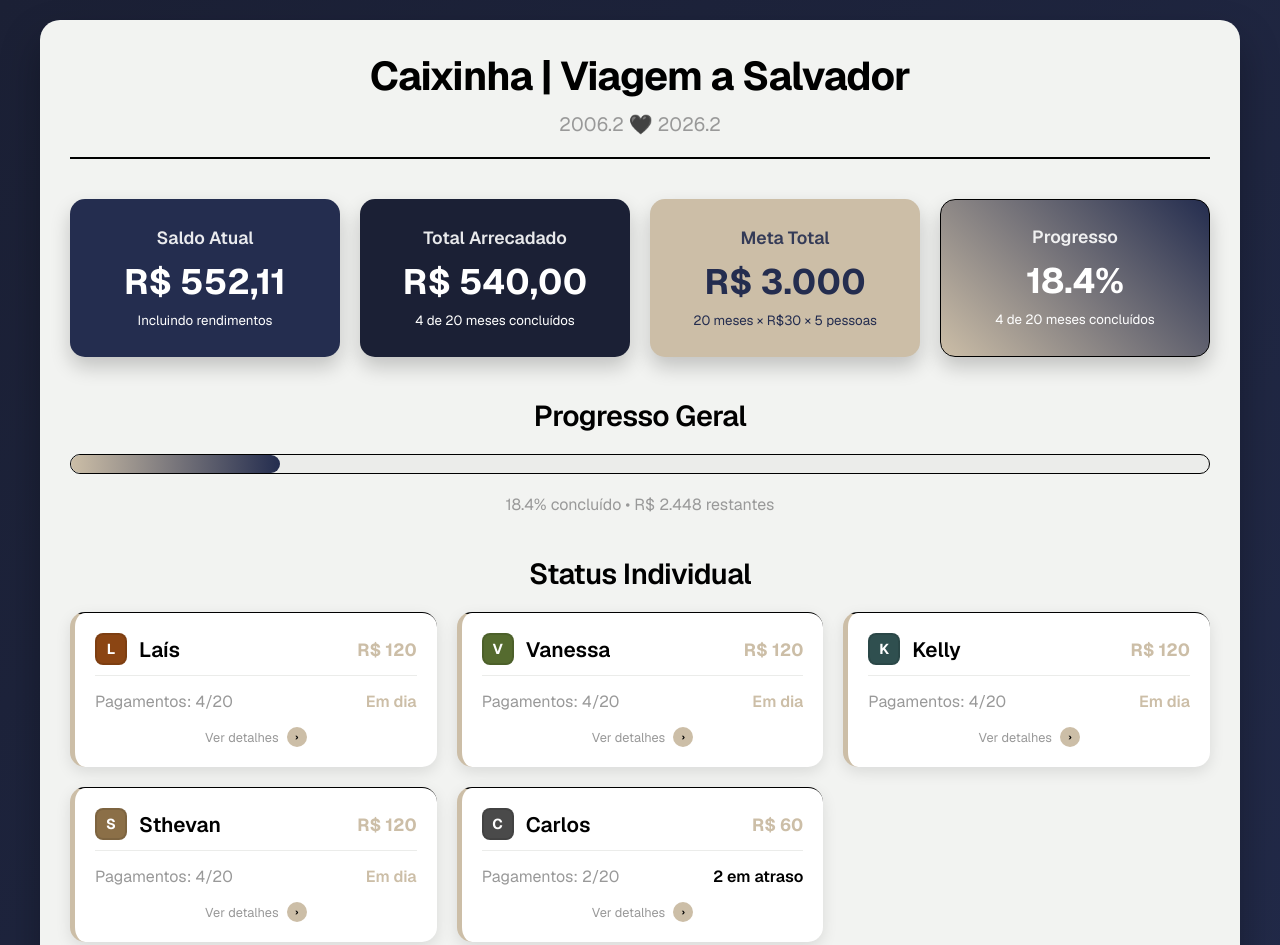
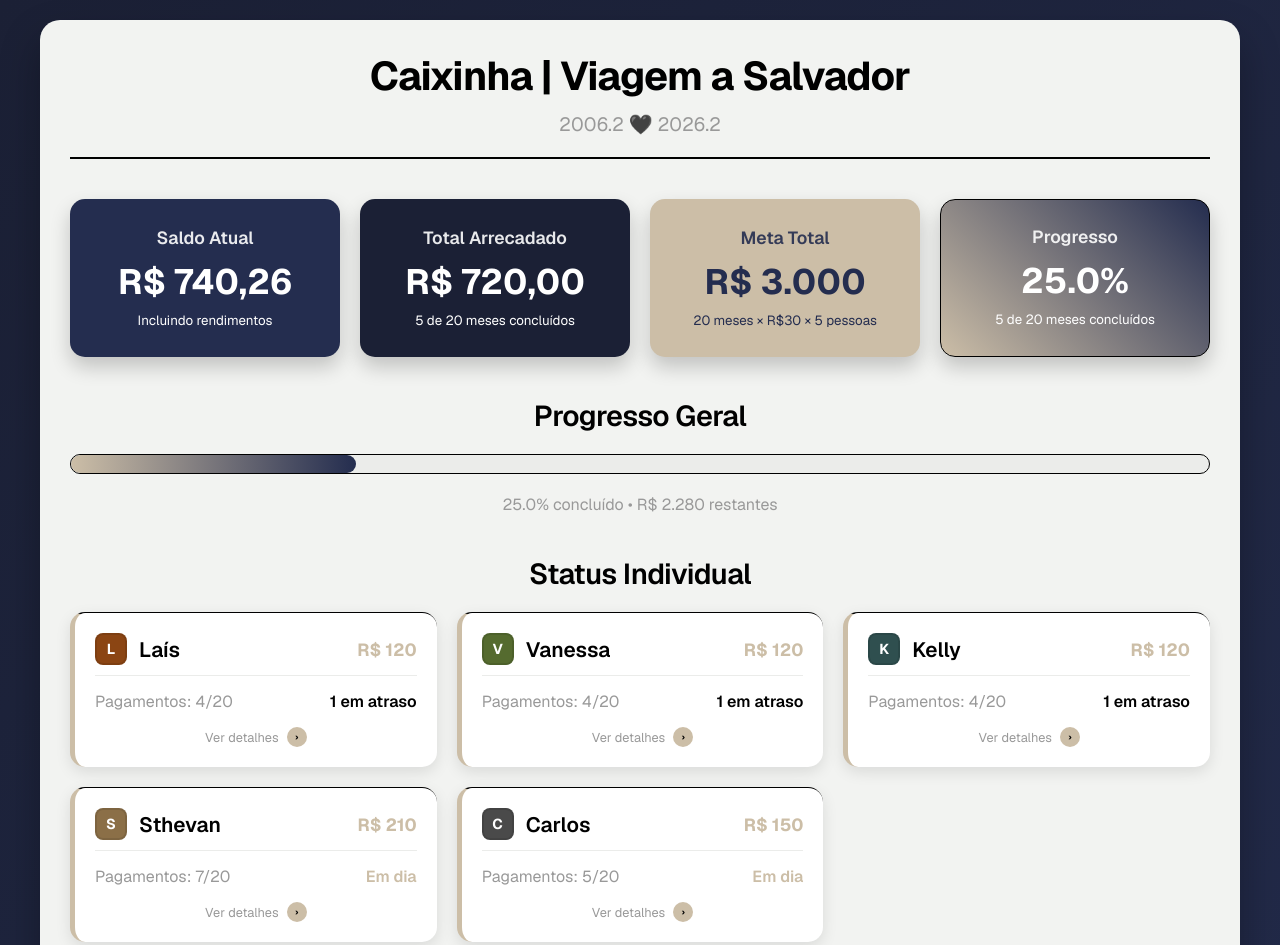
Before and after one commit to byferraz/salvador, a plain HTML site: page index.html in a window 1280 px wide. Shown: the top 945 px of the page. Drawn offline with nearby package versions, Linux system fonts and the light colour scheme.

Commit message:
corrige verificação de atraso

```diff
--- a/index.html
+++ b/index.html
@@ -3,7 +3,7 @@
 <head>
     <meta charset="UTF-8">
     <meta name="viewport" content="width=device-width, initial-scale=1.0">
-    <title>Dashboard - 20 anos de amizade</title>
+    <title>Dashboard - 20 Anos de Amizade</title>
     <style>
         @import url('https://fonts.googleapis.com/css2?family=Geist:wght@300;400;500;600;700&display=swap');
 
@@ -659,13 +659,13 @@
         <div class="summary-cards">
             <div class="card">
                 <h3>Saldo Atual</h3>
-                <div class="value">R$ 552,11</div>
+                <div class="value">R$ 740,26</div>
                 <small>Incluindo rendimentos</small>
             </div>
             <div class="card">
                 <h3>Total Arrecadado</h3>
-                <div class="value">R$ 540,00</div>
-                <small>4 de 20 meses concluídos</small>
+                <div class="value">R$ 720,00</div>
+                <small>5 de 20 meses concluídos</small>
             </div>
             <div class="card">
                 <h3>Meta Total</h3>
@@ -674,17 +674,17 @@
             </div>
             <div class="card">
                 <h3>Progresso</h3>
-                <div class="value">18.4%</div>
-                <small>4 de 20 meses concluídos</small>
+                <div class="value">25.0%</div>
+                <small>5 de 20 meses concluídos</small>
             </div>
         </div>
 
         <div class="progress-section">
             <h2 class="section-title">Progresso Geral</h2>
             <div class="progress-bar">
-                <div class="progress-fill" style="width: 18.4%;"></div>
+                <div class="progress-fill" style="width: 25.0%;"></div>
             </div>
-            <p style="text-align: center; color: #999999;">18.4% concluído • R$ 2.448 restantes</p>
+            <p style="text-align: center; color: #999999;">25.0% concluído • R$ 2.280 restantes</p>
         </div>
 
         <div class="progress-section">
@@ -707,8 +707,8 @@
         </div>
 
         <div class="update-info">
-            <p><strong>Última atualização:</strong> 28 de junho de 2025</p>
-            <p><strong>Nota:</strong> O dinheiro rendeu <strong>R$ 12,11</strong> até agora.</p>
+            <p><strong>Última atualização:</strong> 31 de julho de 2025</p>
+            <p><strong>Nota:</strong> O dinheiro rendeu <strong>R$ 20,26</strong> até agora.</p>
         </div>
     </div>
 
@@ -764,15 +764,15 @@
                 name: 'Sthevan',
                 initial: 'S',
                 color: '#8B6F47',
-                payments: ['Mar 2025', 'Abr 2025', 'Mai 2025', 'Jun 2025'],
-                total: 120
+                payments: ['Mar 2025', 'Abr 2025', 'Mai 2025', 'Jun 2025', 'Jul 2025', 'Ago 2025', 'Set 2025'],
+                total: 210
             },
             {
                 name: 'Carlos',
                 initial: 'C',
                 color: '#4A4A4A',
-                payments: ['Mar 2025', 'Abr 2025'],
-                total: 60
+                payments: ['Mar 2025', 'Abr 2025', 'Mai 2025', 'Jun 2025', 'Jul 2025'],
+                total: 150
             }
         ];
 
@@ -782,8 +782,8 @@
             { name: 'Abr 2025', status: 'completed' },
             { name: 'Mai 2025', status: 'completed' },
             { name: 'Jun 2025', status: 'completed' },
-            { name: 'Jul 2025', status: 'current' },
-            { name: 'Ago 2025', status: 'future' },
+            { name: 'Jul 2025', status: 'completed' },
+            { name: 'Ago 2025', status: 'current' },
             { name: 'Set 2025', status: 'future' },
             { name: 'Out 2025', status: 'future' },
             { name: 'Nov 2025', status: 'future' },
@@ -807,12 +807,12 @@
             const container = document.getElementById('membersGrid');
             container.innerHTML = '';
 
-            const monthsPassedSoFar = 4;
+            const monthsPassedSoFar = 5;
             const totalMonths = 20;
 
             members.forEach((member, index) => {
                 const completedPayments = member.payments.length;
-                const missingPayments = monthsPassedSoFar - completedPayments;
+                const missingPayments = Math.max(0, monthsPassedSoFar - completedPayments);
 
                 const memberCard = document.createElement('div');
                 memberCard.className = 'member-card';
@@ -878,7 +878,7 @@
             const totalPending = 20 - totalPaid;
             const amountPaid = totalPaid * 30;
             const amountPending = totalPending * 30;
-            const monthsPassed = 4;
+            const monthsPassed = 5;
             const inArrears = Math.max(0, monthsPassed - totalPaid);
 
             // Renderizar resumo
```
